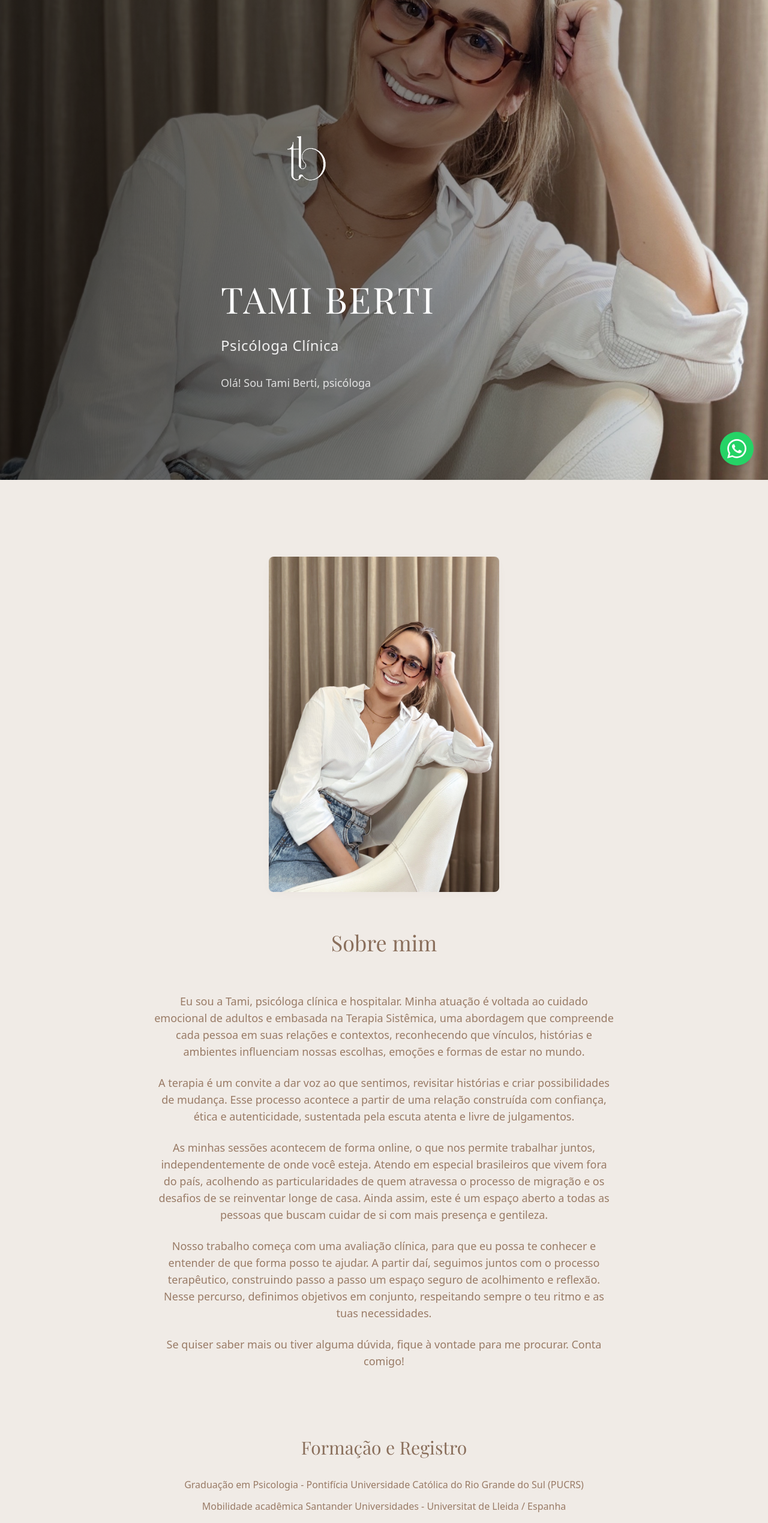
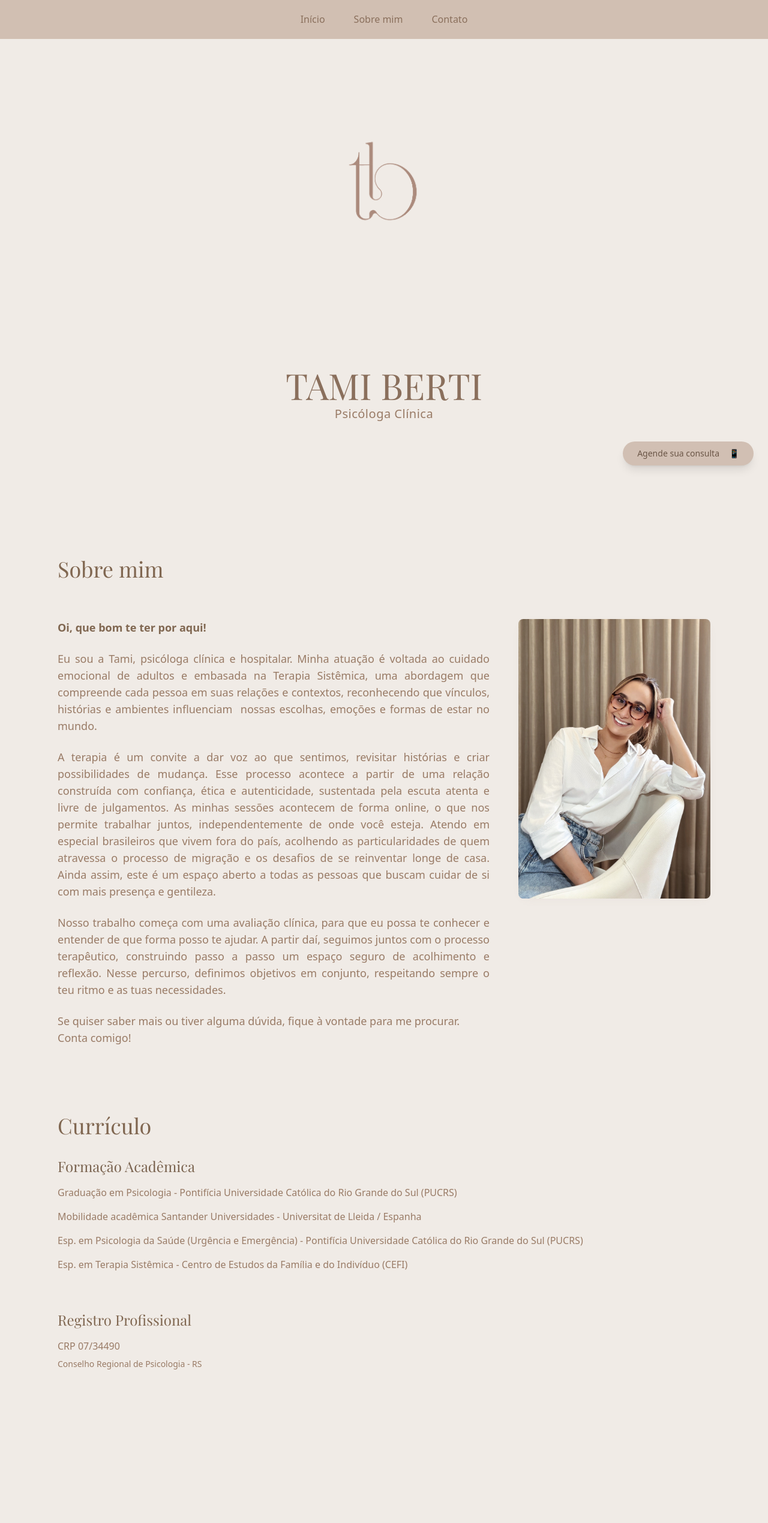
Before and after one commit to tamiberti/tamiberti, a React (Vite) app: page / in a window 1280 px wide. Shown: the top 2539 px of the page at 60% size. Built offline with nearby package versions, Linux system fonts and the light colour scheme.

Commit message:
Reverted to commit 8aa6a66baa0dd5c39614931a4c193c252a79e372

```diff
--- a/src/components/About.tsx
+++ b/src/components/About.tsx
@@ -1,70 +1,72 @@
 import profileImage from "@/assets/tami-berti-profile.jpg";
-
 const About = () => {
-  return (
-    <section id="about" className="py-20 md:py-32 px-8 md:px-12 bg-background">
-      <div className="container mx-auto max-w-4xl">
-        {/* Profile Image - Centered at top */}
-        <div className="flex justify-center mb-12 md:mb-16">
-          <img
-            src={profileImage}
-            alt="Tami Berti"
-            className="w-64 md:w-80 lg:w-96 rounded-lg shadow-medium object-cover animate-fade-in"
-          />
-        </div>
-
+  return <section id="about" className="py-24 md:py-32 px-6 animate-page-enter">
+      <div className="container mx-auto max-w-6xl">
         <div className="space-y-12 md:space-y-16">
           {/* Section Title */}
-          <h2 className="text-3xl md:text-4xl font-playfair text-center font-normal text-foreground">
+          <h2 className="text-3xl md:text-4xl font-playfair text-left font-normal lg:text-4xl text-[#806751]">
             Sobre mim
           </h2>
 
-          {/* Content */}
-          <div className="space-y-6 text-base md:text-lg leading-relaxed text-center max-w-3xl mx-auto">
-            <p className="text-muted-foreground font-light">
-              Eu sou a Tami, psicóloga clínica e hospitalar. Minha atuação é voltada ao cuidado emocional de adultos e embasada na Terapia Sistêmica, uma abordagem que compreende cada pessoa em suas relações e contextos, reconhecendo que vínculos, histórias e ambientes influenciam nossas escolhas, emoções e formas de estar no mundo.
+          {/* Content with Image */}
+          <div className="grid md:grid-cols-[1fr,auto] gap-8 md:gap-12 items-start">
+            <div className="space-y-6 text-base md:text-lg leading-relaxed text-left">
+              <p className="text-xl text-left md:text-lg font-extrabold text-[#806751]">
+                Oi, que bom te ter por aqui!
               </p>
 
-            <p className="text-muted-foreground font-light">
-              A terapia é um convite a dar voz ao que sentimos, revisitar histórias e criar possibilidades de mudança. Esse processo acontece a partir de uma relação construída com confiança, ética e autenticidade, sustentada pela escuta atenta e livre de julgamentos.
-            </p>
+              <p className="text-muted-foreground font-light text-justify">Eu sou a Tami, psicóloga clínica e hospitalar.
+Minha atuação é voltada ao cuidado emocional de adultos e embasada na Terapia Sistêmica, uma abordagem que compreende cada pessoa em suas relações e contextos, reconhecendo que vínculos, histórias e ambientes influenciam  nossas escolhas, emoções e formas de estar no mundo.</p>
 
-            <p className="text-muted-foreground font-light">
-              As minhas sessões acontecem de forma online, o que nos permite trabalhar juntos, independentemente de onde você esteja. Atendo em especial brasileiros que vivem fora do país, acolhendo as particularidades de quem atravessa o processo de migração e os desafios de se reinventar longe de casa. Ainda assim, este é um espaço aberto a todas as pessoas que buscam cuidar de si com mais presença e gentileza.
-            </p>
+              <p className="text-muted-foreground font-light text-justify">A terapia é um convite a dar voz ao que sentimos, revisitar histórias e criar possibilidades de mudança. Esse processo acontece a partir de uma relação construída com confiança, ética e autenticidade, sustentada pela escuta atenta e livre de julgamentos.
 
-            <p className="text-muted-foreground font-light">
-              Nosso trabalho começa com uma avaliação clínica, para que eu possa te conhecer e entender de que forma posso te ajudar. A partir daí, seguimos juntos com o processo terapêutico, construindo passo a passo um espaço seguro de acolhimento e reflexão. Nesse percurso, definimos objetivos em conjunto, respeitando sempre o teu ritmo e as tuas necessidades.
-            </p>
 
-            <p className="text-muted-foreground font-light">
-              Se quiser saber mais ou tiver alguma dúvida, fique à vontade para me procurar. Conta comigo!
-            </p>
+As minhas sessões acontecem de forma online, o que nos permite trabalhar juntos, independentemente de onde você esteja. Atendo em especial brasileiros que vivem fora do país, acolhendo as particularidades de quem atravessa o processo de migração e os desafios de se reinventar longe de casa. Ainda assim, este é um espaço aberto a todas as pessoas que buscam cuidar de si com mais presença e gentileza.</p>
+
+              <p className="text-muted-foreground font-light text-justify">Nosso trabalho começa com uma avaliação clínica, para que eu possa te conhecer e entender de que forma posso te ajudar. A partir daí, seguimos juntos com o processo terapêutico, construindo passo a passo um espaço seguro de acolhimento e reflexão. Nesse percurso, definimos objetivos em conjunto, respeitando sempre o teu ritmo e as tuas necessidades. </p>
+
+              <p className="text-muted-foreground font-light">Se quiser saber mais ou tiver alguma dúvida, fique à vontade para me procurar.
+
+
+Conta comigo!</p>
             </div>
 
-          {/* Formação Section */}
-          <div className="pt-8 md:pt-12 space-y-8 text-center">
-            <h3 className="text-2xl md:text-3xl font-playfair font-normal text-foreground">
-              Formação e Registro
+            {/* Profile Image */}
+            <div className="md:w-64 lg:w-80 animate-fade-in">
+              <img src={profileImage} alt="Tami Berti" className="rounded-lg shadow-medium w-full object-cover" />
+            </div>
+          </div>
+
+          {/* Formação Section - Now as continuous text */}
+          <div className="pt-8 md:pt-12 space-y-8">
+            <h3 className="text-2xl md:text-3xl lg:text-4xl font-playfair font-normal text-left text-[#806751]">
+              Currículo
             </h3>
 
-            <div className="space-y-6 max-w-2xl mx-auto">
-              <div className="space-y-3">
-                <p className="text-muted-foreground font-light">
+            <div className="space-y-8">
+              <div className="space-y-4 text-left">
+                <h4 className="text-xl md:text-2xl font-playfair font-normal mb-4 text-[#7a634f]">
+                  Formação Acadêmica
+                </h4>
+                <p className="text-muted-foreground font-light text-justify">
                   Graduação em Psicologia - Pontifícia Universidade Católica do Rio Grande do Sul (PUCRS)
                 </p>
-                <p className="text-muted-foreground font-light">
+                <p className="text-muted-foreground font-light text-justify">
                   Mobilidade acadêmica Santander Universidades - Universitat de Lleida / Espanha
                 </p>
-                <p className="text-muted-foreground font-light">
-                  Esp. em Psicologia da Saúde (Urgência e Emergência) - PUCRS
+                <p className="text-muted-foreground font-light text-justify">
+                  Esp. em Psicologia da Saúde (Urgência e Emergência) - Pontifícia Universidade Católica do Rio Grande do Sul (PUCRS)
                 </p>
-                <p className="text-muted-foreground font-light">
+                <p className="text-muted-foreground font-light text-justify">
                   Esp. em Terapia Sistêmica - Centro de Estudos da Família e do Indivíduo (CEFI)
                 </p>
               </div>
 
-              <div className="pt-4 space-y-2">
+              <div className="space-y-4 pt-6 md:pt-8">
+                <h4 className="text-xl md:text-2xl font-playfair font-normal text-left text-[#806751]">
+                  Registro Profissional
+                </h4>
+                <div className="text-left space-y-2">
                   <p className="text-muted-foreground font-light">
                     CRP 07/34490
                   </p>
@@ -76,8 +78,7 @@ const About = () => {
             </div>
           </div>
         </div>
-    </section>
-  );
+      </div>
+    </section>;
 };
-
 export default About;
--- a/src/components/Contact.tsx
+++ b/src/components/Contact.tsx
@@ -1,39 +1,32 @@
+import { Button } from "@/components/ui/button";
 const Contact = () => {
-  return (
-    <section id="contact" className="py-20 md:py-32 px-8 md:px-12 bg-background">
+  return <section id="contact" className="py-24 md:py-32 px-6 animate-slide-up">
       <div className="container mx-auto max-w-2xl">
-        <div className="space-y-12 text-center">
+        <div className="space-y-12 md:space-y-16 text-center">
           {/* Section Title */}
-          <h2 className="text-3xl md:text-4xl font-playfair font-normal text-foreground">
+          <h2 className="text-2xl font-playfair font-normal md:text-4xl text-foreground">
             Entre em contato
           </h2>
 
-          {/* Contact Info */}
-          <div className="space-y-4 text-base md:text-lg">
-            <p className="text-muted-foreground font-light">
-              📧 tamisberti@gmail.com.br
-            </p>
-            <p className="text-muted-foreground font-light">
-              📱 (51) 99218-8634
-            </p>
+          {/* Simple Contact Info */}
+          <div className="space-y-6 md:space-y-8">
+
+
+            <div className="space-y-3 text-base md:text-lg">
+              <p className="text-muted-foreground font-light">📧 tamisberti@gmail.com.br</p>
+              <p className="text-muted-foreground font-light">📱 (51) 99218-8634</p>
+            </div>
           </div>
         </div>
       </div>
 
-      {/* Fixed WhatsApp Button */}
-      <a
-        href="https://wa.me/5551992188634?text=Oi%2C+Tami!+Gostaria+de+informações+sobre+psicoterapia+online+contigo.+Pode+me+auxiliar%3F"
-        target="_blank"
-        rel="noopener noreferrer"
-        className="fixed bottom-6 right-6 z-50 w-14 h-14 bg-[#25D366] rounded-full shadow-lg hover:shadow-xl transition-all duration-300 hover:scale-110 flex items-center justify-center"
-        aria-label="WhatsApp"
-      >
-        <svg className="w-8 h-8 text-white" fill="currentColor" viewBox="0 0 24 24">
-          <path d="M17.472 14.382c-.297-.149-1.758-.867-2.03-.967-.273-.099-.471-.148-.67.15-.197.297-.767.966-.94 1.164-.173.199-.347.223-.644.075-.297-.15-1.255-.463-2.39-1.475-.883-.788-1.48-1.761-1.653-2.059-.173-.297-.018-.458.13-.606.134-.133.298-.347.446-.52.149-.174.198-.298.298-.497.099-.198.05-.371-.025-.52-.075-.149-.669-1.612-.916-2.207-.242-.579-.487-.5-.669-.51-.173-.008-.371-.01-.57-.01-.198 0-.52.074-.792.372-.272.297-1.04 1.016-1.04 2.479 0 1.462 1.065 2.875 1.213 3.074.149.198 2.096 3.2 5.077 4.487.709.306 1.262.489 1.694.625.712.227 1.36.195 1.871.118.571-.085 1.758-.719 2.006-1.413.248-.694.248-1.289.173-1.413-.074-.124-.272-.198-.57-.347m-5.421 7.403h-.004a9.87 9.87 0 01-5.031-1.378l-.361-.214-3.741.982.998-3.648-.235-.374a9.86 9.86 0 01-1.51-5.26c.001-5.45 4.436-9.884 9.888-9.884 2.64 0 5.122 1.03 6.988 2.898a9.825 9.825 0 012.893 6.994c-.003 5.45-4.437 9.884-9.885 9.884m8.413-18.297A11.815 11.815 0 0012.05 0C5.495 0 .16 5.335.157 11.892c0 2.096.547 4.142 1.588 5.945L.057 24l6.305-1.654a11.882 11.882 0 005.683 1.448h.005c6.554 0 11.89-5.335 11.893-11.893a11.821 11.821 0 00-3.48-8.413z"/>
-        </svg>
-      </a>
-    </section>
-  );
+      {/* Fixed CTA Button - Alice Abadi style */}
+      <div className="fixed bottom-6 right-6 z-40">
+        <Button onClick={() => window.open('https://wa.me/5551992188634?text=Oi%2C+Tami!+Gostaria+de+informações+sobre+psicoterapia+online+contigo.+Pode+me+auxiliar%3F', '_blank')} className="px-6 py-3 rounded-full shadow-lg hover:shadow-xl transition-all duration-300 hover:scale-105 text-sm font-light text-primary-foreground bg-[#d1bfb3]">
+          Agende sua consulta
+          <span className="ml-2">📱</span>
+        </Button>
+      </div>
+    </section>;
 };
-
 export default Contact;
--- a/src/components/Hero.tsx
+++ b/src/components/Hero.tsx
@@ -1,48 +1,24 @@
 import logoImage from "@/assets/logo.png";
-import heroBackground from "@/assets/tami-berti-profile.jpg";
-
 const Hero = () => {
-  return (
-    <section className="relative min-h-screen flex items-center justify-start animate-fade-in">
-      {/* Background Image with Overlay */}
-      <div className="absolute inset-0 z-0">
-        <img
-          src={heroBackground}
-          alt="Tami Berti"
-          className="w-full h-full object-cover"
-        />
-        <div className="absolute inset-0 bg-gradient-to-r from-black/70 via-black/50 to-transparent"></div>
+  return <section className="min-h-screen flex items-center justify-center bg-background animate-fade-in">
+      <div className="container mx-auto px-6 text-center max-w-5xl">
+      <div className="space-y-1">
+        {/* Logo - Maior e em destaque */}
+        <div className="flex justify-center animate-scale-in">
+          <img src={logoImage} alt="Tami Berti Logo" className="w-80 h-80 md:w-[28rem] md:h-[28rem] lg:w-[32rem] lg:h-[32rem] object-contain" />
         </div>
 
-      {/* Content */}
-      <div className="container mx-auto px-8 md:px-12 lg:px-16 relative z-10 max-w-2xl">
-        <div className="space-y-8 text-left">
-          {/* Logo */}
-          <div className="animate-scale-in">
-            <img
-              src={logoImage}
-              alt="Tami Berti Logo"
-              className="w-48 md:w-64 lg:w-72 h-auto object-contain filter brightness-0 invert"
-            />
-          </div>
-
-          {/* Name */}
-          <h1 className="font-playfair text-4xl md:text-5xl lg:text-6xl font-light text-white tracking-wider">
+        {/* Name - Tamanho médio */}
+        <h1 className="font-playfair text-4xl md:text-5xl lg:text-6xl font-light leading-none my-0 text-foreground">
           TAMI BERTI
         </h1>
 
-          {/* Subtitle */}
-          <p className="text-xl md:text-2xl font-light tracking-wide text-white/90">
+        {/* Subtitle - Menor */}
+        <p className="text-base font-light tracking-wide md:text-xl text-muted-foreground">
           Psicóloga Clínica
-          </p>
-
-          {/* Introduction */}
-          <p className="text-base md:text-lg font-light text-white/80 leading-relaxed max-w-xl">
-            Olá! Sou Tami Berti, psicóloga
         </p>
       </div>
       </div>
-    </section>
-  );
+    </section>;
 };
 export default Hero;
--- a/src/pages/Index.tsx
+++ b/src/pages/Index.tsx
@@ -1,3 +1,4 @@
+import Header from "@/components/Header";
 import Hero from "@/components/Hero";
 import About from "@/components/About";
 import Contact from "@/components/Contact";
@@ -7,7 +8,8 @@ import PageTransition from "@/components/PageTransition";
 const Index = () => {
   return (
     <PageTransition>
-      <div className="min-h-screen bg-background">
+      <div className="min-h-screen">
+        <Header />
         <Hero />
         <About />
         <Contact />
```
Lines whose indentation alone changed are shown as unchanged.
